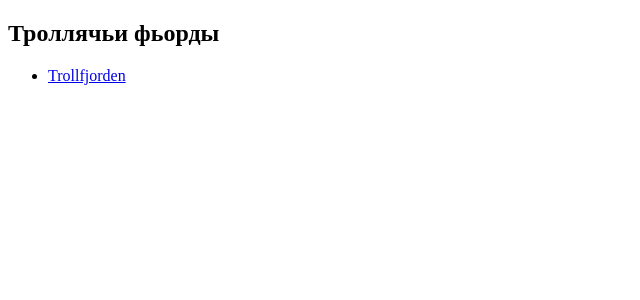
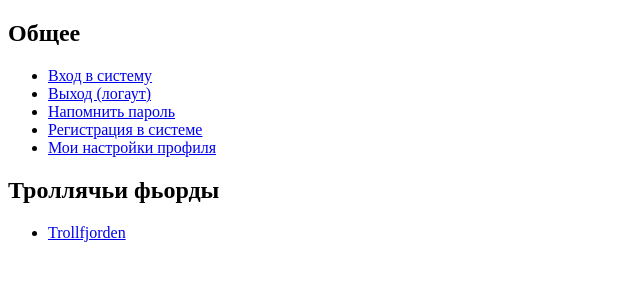
Before and after one commit to KarelWintersky/kwLiveMap, a PHP site: page / in a window 1280 px wide. Shown: the top 300 px of the page, without its empty margins (0-640 px from the left). Run offline with PHP 8.4, Linux system fonts and the light colour scheme; data that the repository does not hold is empty.

Commit message:
0.5.10 all html moved to templates

```diff
--- a/index.php
+++ b/index.php
@@ -1,18 +1,8 @@
-<!DOCTYPE html>
-<html>
-<head>
-    <title>Trollfjorden :: Троллячьи фьорды</title>
-    <meta http-equiv="Content-Type" content="text/html; charset=utf-8">
-</head>
-<body>
+<?php
+require_once 'backend/websun.php';
 
-<h2>Троллячьи фьорды</h2>
+$tpl_file = 'index.html';
 
-<ul>
-    <li>
-        <a href="/trollfjorden">Trollfjorden</a>
-    </li>
-</ul>
+$html = websun_parse_template_path($TEMPLATE_DATA, $tpl_file, '$/template');
 
-</body>
-</html>
+echo $html;
--- /dev/null
+++ b/template/index.html
@@ -0,0 +1,38 @@
+<!DOCTYPE html>
+<html>
+<head>
+    <title>Живые карты</title>
+    <meta http-equiv="Content-Type" content="text/html; charset=utf-8">
+</head>
+<body>
+
+<h2>Общее</h2>
+
+<ul>
+    <li>
+        <a href="/login">Вход в систему</a>
+    </li>
+    <li>
+        <a href="/logout">Выход (логаут)</a>
+    </li>
+    <li>
+        <a href="/remember">Напомнить пароль</a>
+    </li>
+    <li>
+        <a href="/register">Регистрация в системе</a>
+    </li>
+    <li>
+        <a href="/mysettings">Мои настройки профиля</a>
+    </li>
+</ul>
+
+<h2>Троллячьи фьорды</h2>
+
+<ul>
+    <li>
+        <a href="/trollfjorden">Trollfjorden</a>
+    </li>
+</ul>
+
+</body>
+</html>
```
Also changed, not shown: auth.php (+9 -0 lines).
